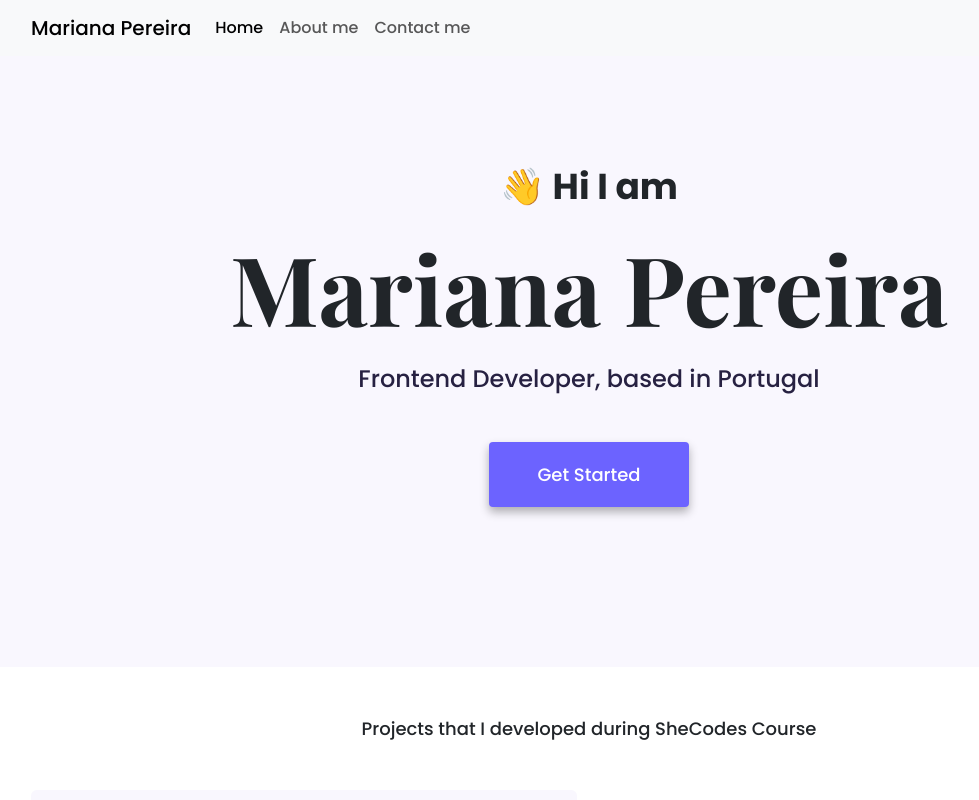
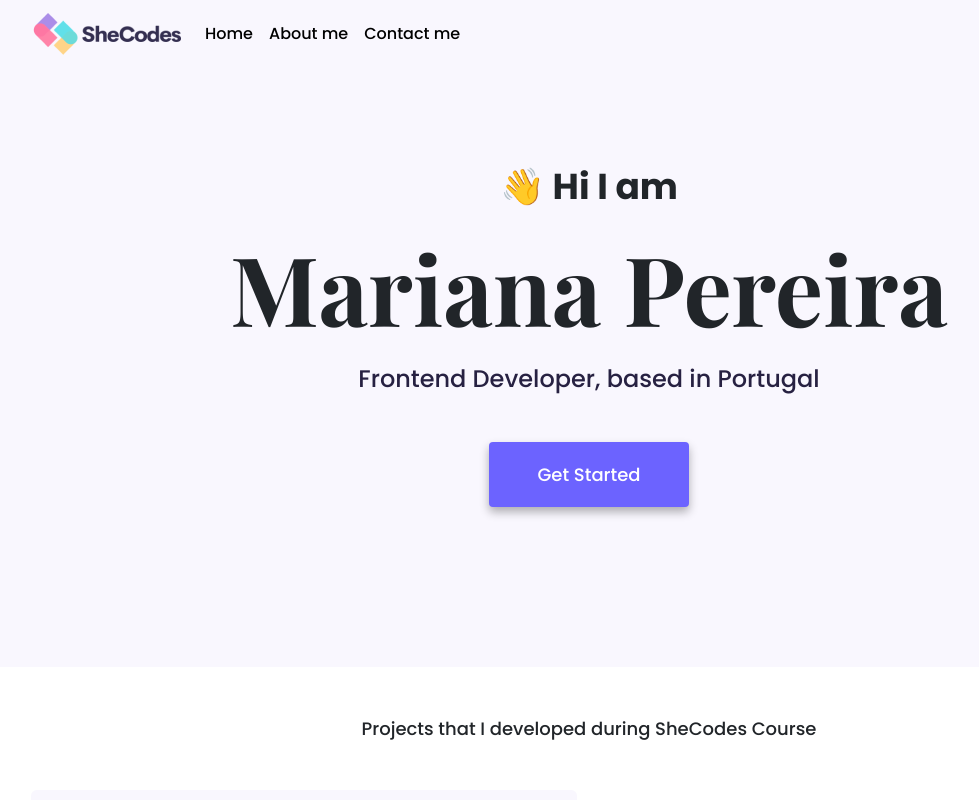
Before and after one commit to Maryp90/Portfolio, a plain HTML site: page index.html in a window 1280 px wide. Shown: the top 800 px of the page, without its empty margins (51-1030 px from the left). Drawn offline with nearby package versions, Linux system fonts and the light colour scheme.

Commit message:
Added the SheCodes logo to navbar

```diff
--- a/index.html
+++ b/index.html
@@ -17,9 +17,11 @@
 </head>
 <body>
     <div class="hero">
-        <nav class="navbar navbar-expand-lg bg-body-tertiary fixed-top">
+        <nav class="navbar navbar-expand-lg fixed-top">
             <div class="container">
-                <a class="navbar-brand" href="/index.html">Mariana Pereira</a>
+                <a class="navbar-brand" href="#">
+                    <img src="/images/logo.png" alt="SheCodes">
+                </a>
                 <button class="navbar-toggler" type="button" data-bs-toggle="collapse" data-bs-target="#navbarNav" aria-controls="navbarNav" aria-expanded="false" aria-label="Toggle navigation">
                     <span class="navbar-toggler-icon"></span>
                 </button>
@@ -29,10 +31,10 @@
                         <a class="nav-link active" aria-current="page" href="/index.html">Home</a>
                     </li>
                     <li class="nav-item">
-                        <a class="nav-link" href="/about.html">About me</a>
+                        <a class="nav-link active" aria-current="page" href="/about.html">About me</a>
                     </li>
                     <li class="nav-item">
-                        <a class="nav-link" href="/about.html#contact">Contact me</a>
+                        <a class="nav-link active" aria-current="page" href="/about.html#contact">Contact me</a>
                     </li>
                     </ul>
                 </div>
@@ -95,5 +97,6 @@
                 </div>
             </div>
         </div>
+    </div>
 </body>
 </html>
```
Also changed, not shown: images/logo.png (added). Lines whose indentation alone changed are shown as unchanged.
